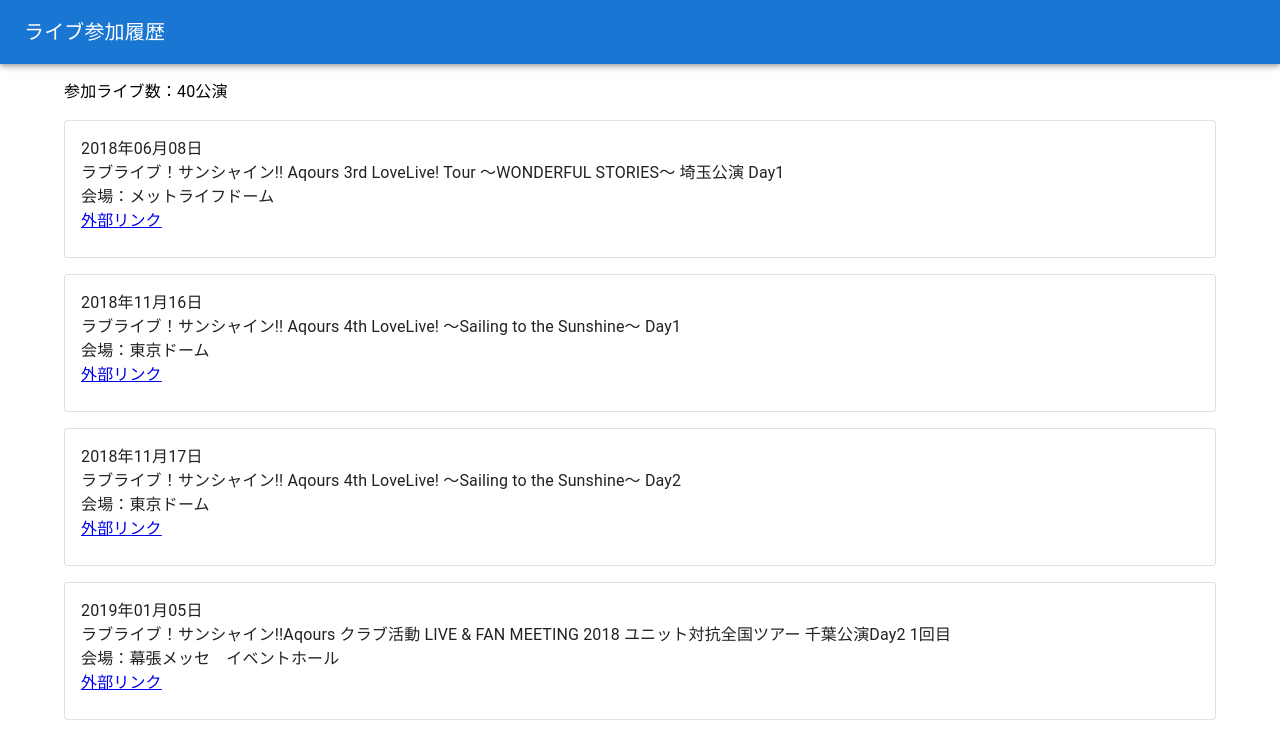
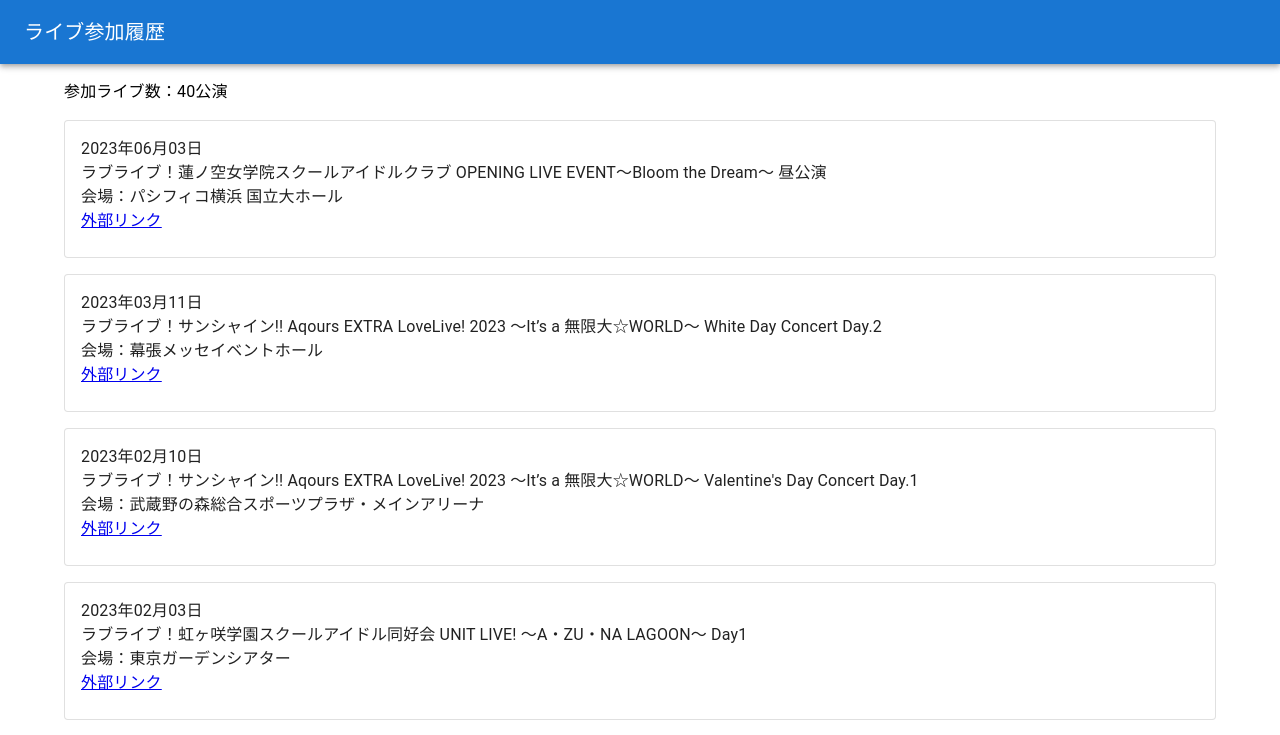
Before and after one commit to takonasu/LiveHistory, a React (Create React App) app: page / in a window 1280 px wide. Shown: the top 735 px of the page. Built offline with nearby package versions, Linux system fonts and the light colour scheme.

Commit message:
add: 日付降順

```diff
--- a/src/App.tsx
+++ b/src/App.tsx
@@ -16,7 +16,9 @@
 				<Stack spacing={2}>
 					<Typography>参加ライブ数：{liveHistory.length}公演</Typography>
 
-					{liveHistory.map((live) => {
+					{liveHistory
+						.sort((a, b) => (a.day < b.day ? 1 : -1))
+						.map((live) => {
 							const [modalOpen, setModalOpen] = React.useState(false);
 							const handleClose = () => {
 								setModalOpen(false);
```
Lines whose indentation alone changed are shown as unchanged.
